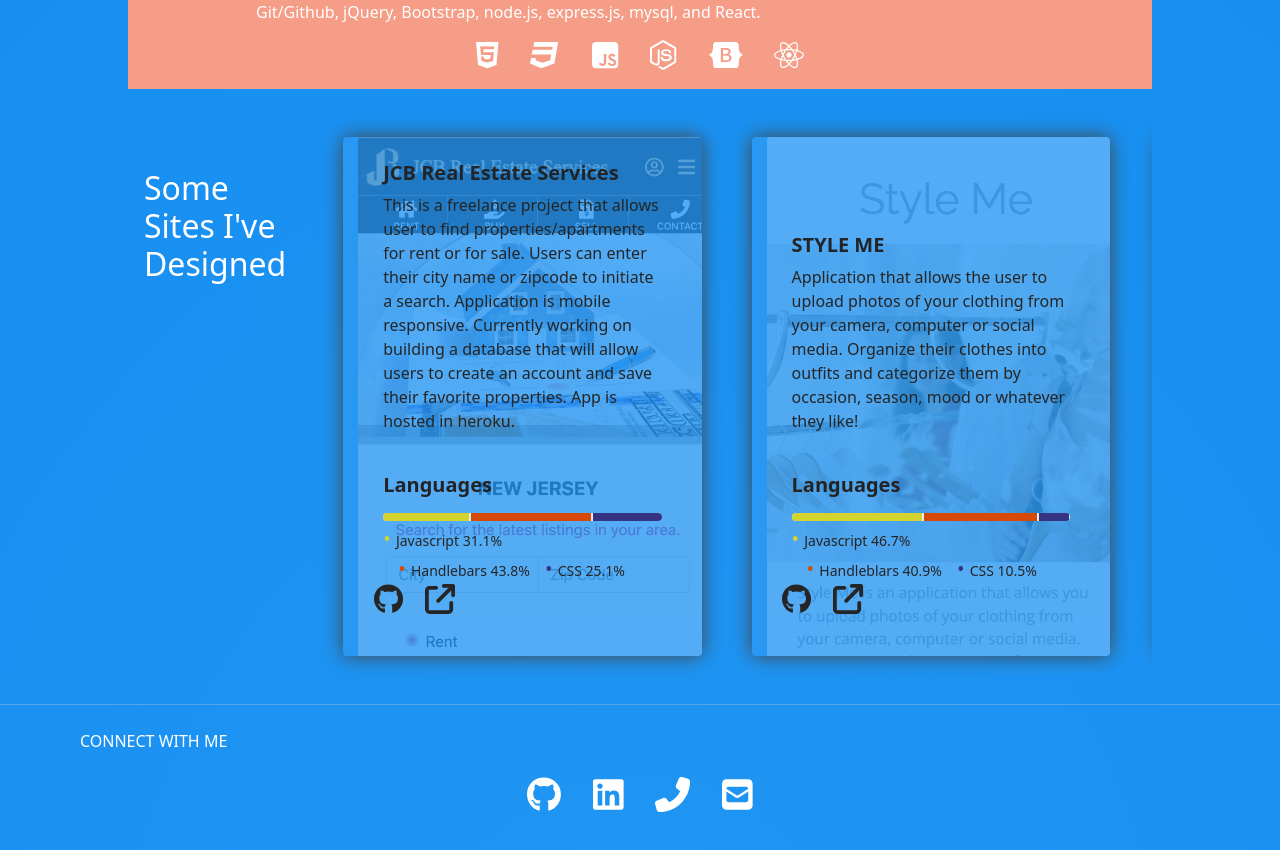
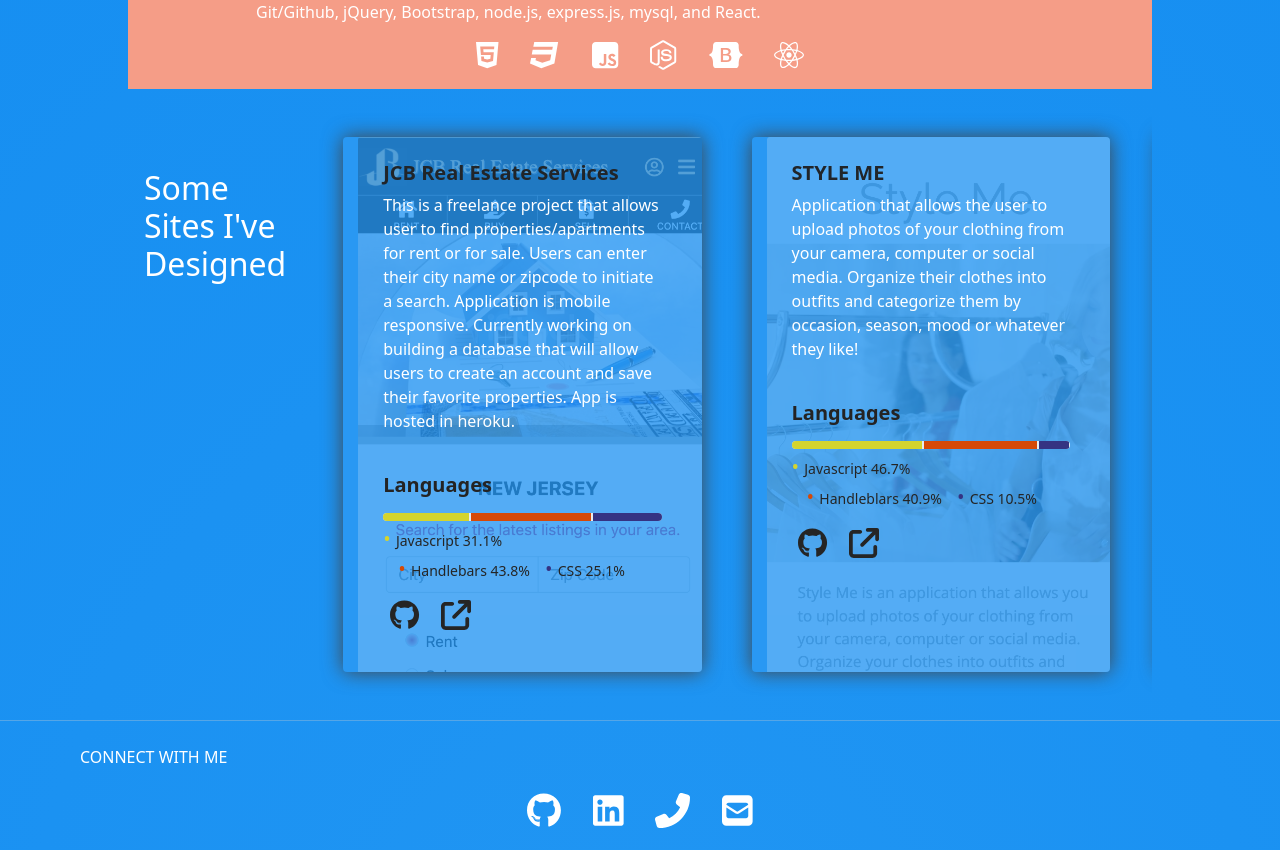
Before and after one commit to Esmendez90/portfolio, a React (Create React App) app in the folder my_portfolio/: page / in a window 1280 px wide. Shown: the part 580-1430 px from the top of the page. Built offline with nearby package versions, Linux system fonts and the light colour scheme.

Commit message:
edited card-text

```diff
--- a/my_portfolio/src/components/Card/style.css
+++ b/my_portfolio/src/components/Card/style.css
@@ -206,6 +206,7 @@
     margin: 0 25px;
     box-shadow: 0px 0px 20px rgb(68, 68, 68);
     overflow: hidden;
+    flex-direction: initial !important;
   }
   .card-body {
     height: auto;
@@ -227,11 +228,20 @@
     left: 0;
     padding: 0 1rem;
   }
+
+  .card-text{
+    color: white;
+  }
   .btn-container {
     position: relative;
     top: 0;
     left: 0;
     margin: 2rem auto 0;
+  }
+
+  .btn-container > ul{
+    margin-top: 1rem;
+    margin-left: 1rem;
   }
 
   .lang-list-container {
```
